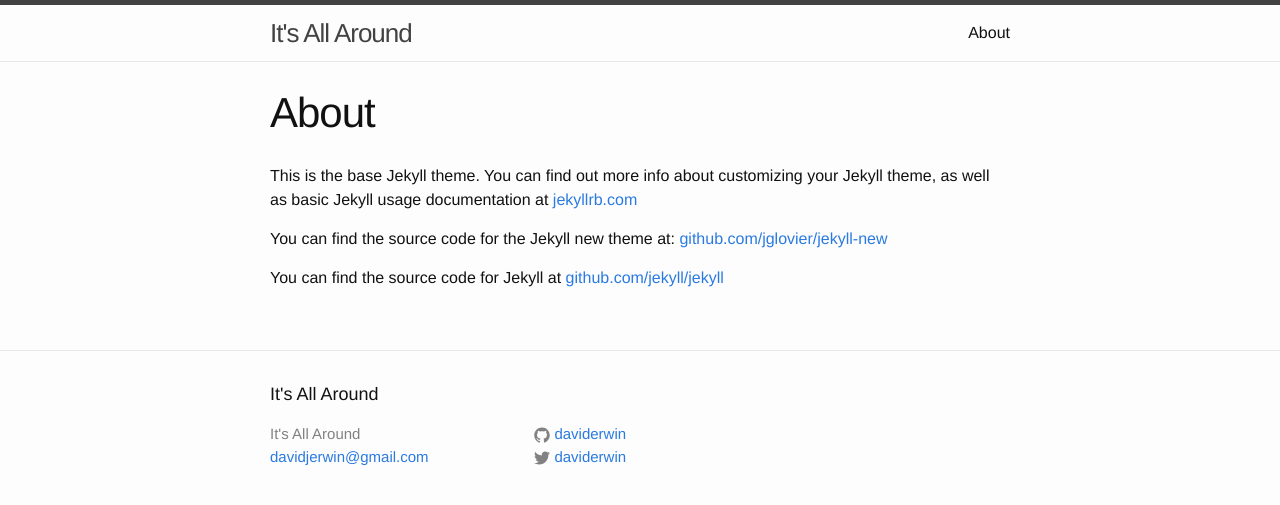
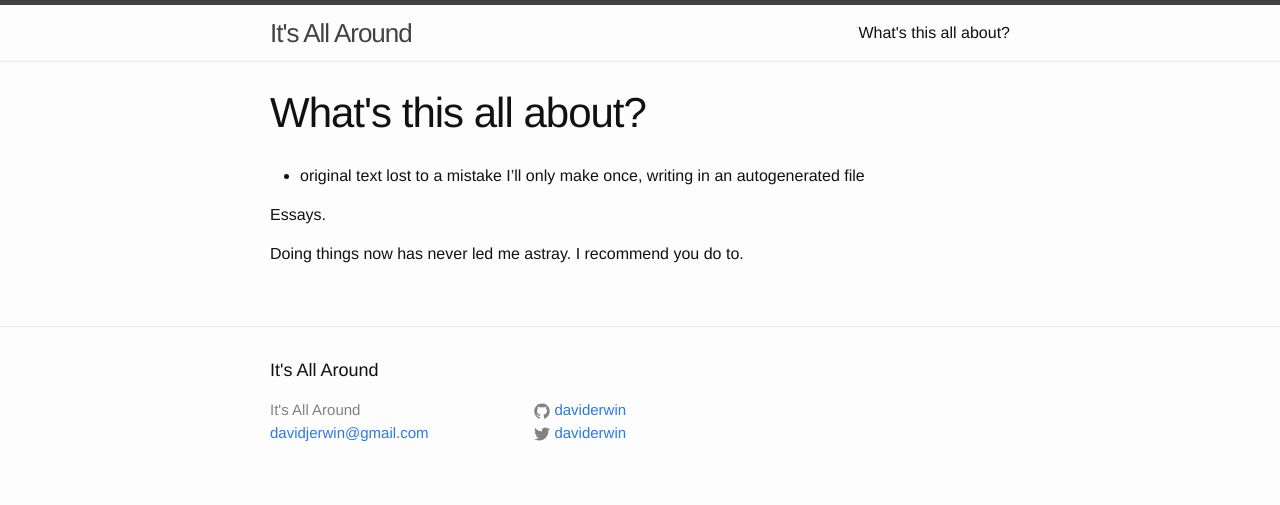
Before and after one commit to daviderwin/itsallaround, a Jekyll site: the page built from about.md, in a window 1280 px wide. Shown: the top 505 px of the page. Built offline with Jekyll 4.4.1, drawn with Linux system fonts in a browser that asks for light colours.

Commit message:
Cleaning up defaults

```diff
--- a/_config.yml
+++ b/_config.yml
@@ -2,7 +2,7 @@
 title: It's All Around
 email: davidjerwin@gmail.com
 description: > # It's All Around
-baseurl: "/htdocs/itsallaround"
+baseurl: ""
 url: "http://itsallaround"
 twitter_username: daviderwin
 github_username:  daviderwin
--- a/about.md
+++ b/about.md
@@ -1,11 +1,12 @@
 ---
 layout: page
-title: About
-permalink: /about/
+title: What's this all about?
+permalink: /whats-this-all-about/
 ---
 
-This is the base Jekyll theme. You can find out more info about customizing your Jekyll theme, as well as basic Jekyll usage documentation at [jekyllrb.com](http://jekyllrb.com/)
 
-You can find the source code for the Jekyll new theme at: [github.com/jglovier/jekyll-new](https://github.com/jglovier/jekyll-new)
+* original text lost to a mistake I'll only make once, writing in an autogenerated file
 
-You can find the source code for Jekyll at [github.com/jekyll/jekyll](https://github.com/jekyll/jekyll)
+Essays.
+
+Doing things now has never led me astray.  I recommend you do to.
--- a/index.html
+++ b/index.html
@@ -4,7 +4,7 @@ layout: default
 
 <div class="home">
 
-  <h1 class="page-heading">Posts</h1>
+  <h1 class="page-heading">Essays</h1>
 
   <ul class="post-list">
     {% for post in site.posts %}
```
Also changed, not shown: _drafts/bugs.markdown (deleted, +0 -26 lines), _posts/2015-02-26-welcome-to-jekyll.markdown (deleted, +0 -25 lines), _posts/bugs.markdown (deleted, +0 -26 lines).
